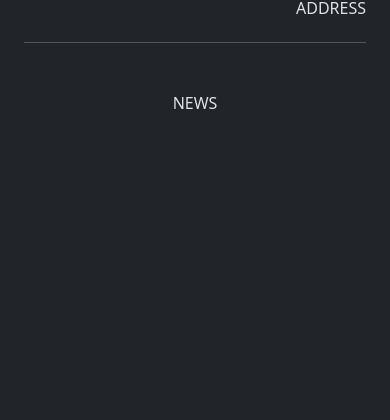
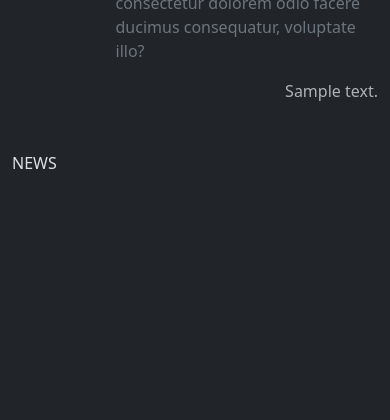
Before and after one commit to gurjika/Strikem, a Django app: template poolstore/templates/poolstore/poolhouses.html in a window 390 px wide. Shown: the part 329-749 px from the top of the page. Run offline with Django 5.2, Linux system fonts and the light colour scheme; the template is opened without the code that fills it: most values are stand-ins (such as "Sample title", 1, 10 or a date in 2020); some libraries are stand-ins or nearby versions.

Commit message:
fix poolhouse list page

```diff
--- a/poolstore/templates/poolstore/base.html
+++ b/poolstore/templates/poolstore/base.html
@@ -64,14 +64,15 @@
 
 
     <main>
-        <div class="container-fluid" data-mdb-perfect-scrollbar-init>
+        <div class="container" data-mdb-perfect-scrollbar-init>
           <div id="message-div">
             {% include 'poolstore/partials/messages.html' %}
 
           </div>
+          {% if form.non_field_errors %}
             <div class="row justify-content-center mt-5">
               <div class="col-md-8">
-                {% if form.non_field_errors %}
+
                 <div class="alert alert-danger alert-dismissible fade show" role="alert">
                     {% for error in form.non_field_errors %}
                         {{ error }}
@@ -80,11 +81,11 @@
                     <button type="button" class="btn-close" data-bs-dismiss="alert" aria-label="Close">
                     </button>
                 </div>
-                {% endif %}
+
 
               </div>
             </div>
-
+            {% endif %}
             {% block content %}
 
             {% endblock %}
--- a/poolstore/templates/poolstore/poolhouse.html
+++ b/poolstore/templates/poolstore/poolhouse.html
@@ -2,7 +2,7 @@
 {% block content %}
 {% load static %}
 
-<div class="row justify-content-center">
+<div class="row justify-content-center mb-5">
     <div class="col-lg-10 col-12">
         <div style="display: flex; justify-content: center; align-items: center;">
             <div id="imageContainer" style="position: relative; width: 100%;">
@@ -36,7 +36,7 @@
                     <div style="width: 100%; height: 100%; position: relative;">
 
                         <div class="" style="position: absolute; top: 20%; left: 8%; z-index: 40; background-color: black; z-index: 100;">
-                            <button class="btn btn-success">
+                            <button class="btn btn-success ">
                                 RESERVE
                             </button>
                         </div>
--- a/poolstore/templates/poolstore/poolhouses.html
+++ b/poolstore/templates/poolstore/poolhouses.html
@@ -1,47 +1,43 @@
 {% extends 'poolstore/base.html' %}
 {% block content %}
 <div class="row">
-    <!-- NEEDS REDESIGN! -->
-    <div class="col-md-7">
-        <div class="container">
+
+    <div class="col-md-8">
         {% for poolhouse in poolhouses %}
         <div class="my-5">
-                <div class="row">
-                    <div class="col">
+
+            <div class="d-flex justify-content-start">
                 <div class="h2">
                     {{ poolhouse.title }}
                 </div>
             </div>
+            <hr>
+            <div class="d-flex justify-content-start align-items-start">
+                <div class="w-25 me-3 mt-2">
+                    <img src="https://picsum.photos/id/230/600/400" class="img-fluid">
                 </div>
 
-                <div class="row mt-1">
-                    <div class="col-5">
-                        <img src="https://picsum.photos/id/230/600/400" class="img-fluid">
+                <div class="text-secondary w-75">
+                    Lorem ipsum dolor, sit amet consectetur adipisicing
+                    elit. Sed quae minus obcaecati maiores delectus corporis odit,
+                    vel consectetur dolorem odio facere ducimus consequatur, voluptate illo?
                 </div>
             </div>
 
-                <div class="row">
-                    <div class="col d-flex justify-content-end">
-                        <div class="h6">
-                            ADDRESS
+            <div class="d-flex justify-content-end mt-3">
+                <div class="text-muted">
+                    {{ poolhouse.address }}
                 </div>
             </div>
         </div>
-                <hr>
+
+        {% endfor %}
     </div>
 
 
-
-            {% endfor %}
-        </div>
-    </div>
-
-    <div class="col-md-5 d-flex justify-content-center">
-        <div>
+    <div class="col-md-4">
         NEWS
     </div>
-    </div>
-
 
 </div>
 
```
Lines whose indentation alone changed are shown as unchanged.
